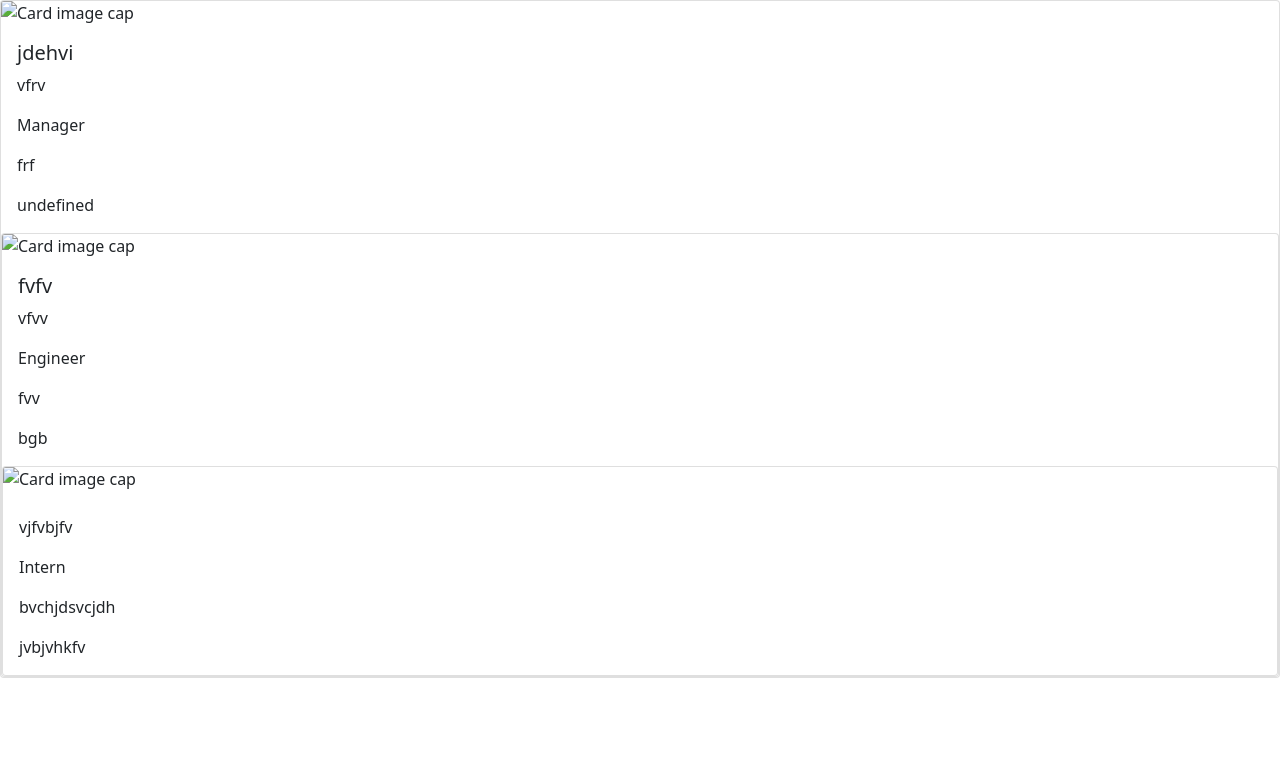
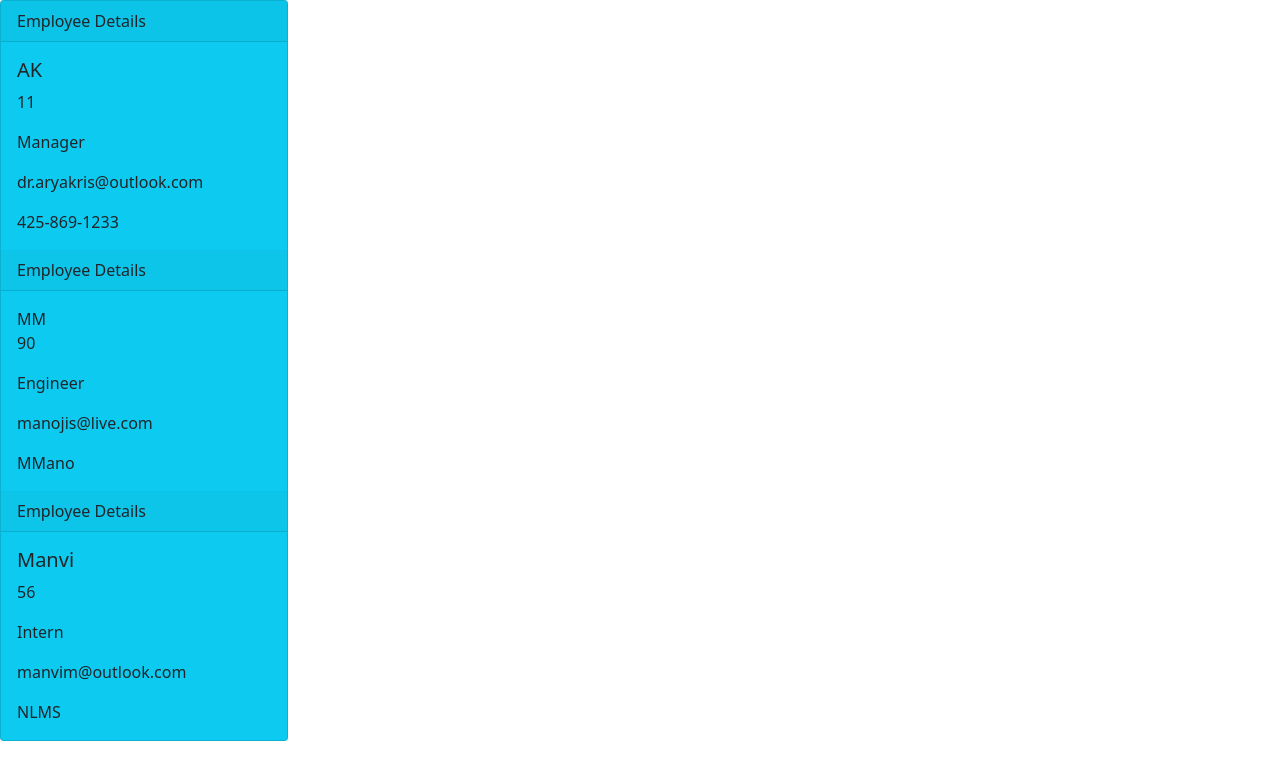
Before and after one commit to AryaKris/TeamProfile-Generator, a website: page src/teamprofile.html in a window 1280 px wide. Drawn offline with nearby package versions, Linux system fonts and the light colour scheme.

Commit message:
updating html template

```diff
--- a/src/teamprofile.html
+++ b/src/teamprofile.html
@@ -7,42 +7,41 @@
     <meta http-equiv="X-UA-Compatible" content="IE=edge">
     <meta name="viewport" content="width=device-width, initial-scale=1.0">
     <!-- CSS only -->
-    <link href="https://cdn.jsdelivr.net/npm/bootstrap@5.1.3/dist/css/bootstrap.min.css" rel="stylesheet"
-        integrity="sha384-1BmE4kWBq78iYhFldvKuhfTAU6auU8tT94WrHftjDbrCEXSU1oBoqyl2QvZ6jIW3" crossorigin="anonymous">
-    <title>Document</title>
+<link href="https://cdn.jsdelivr.net/npm/bootstrap@5.1.3/dist/css/bootstrap.min.css" rel="stylesheet" integrity="sha384-1BmE4kWBq78iYhFldvKuhfTAU6auU8tT94WrHftjDbrCEXSU1oBoqyl2QvZ6jIW3" crossorigin="anonymous">
+    <title>TeamProfile Generator</title>
 </head>
 
 <body>
-    <div class="card-deck">
- <div class="card">
-            <img class="card-img-top" src="..." alt="Card image cap">
-            <div class="card-body">
-                <h5 class="card-title">jdehvi</h5>
-                <p class="card-text">vfrv</p>
+    <div class="card text-dark bg-info mb-3 d-flex flex-wrap" style="max-width: 18rem; ">
+ <div class="card-header">Employee Details</div>
+           <div class="card-body ">
+
+                <h5 class="card-title">AK</h5>
+                <p class="card-text">11</p>
                 <p class="card-text">Manager</p>
-                <p class="card-text">frf</p>
+                <p class="card-text">dr.aryakris@outlook.com</p>
 
-                <p class="card-text">undefined</p>
+                <p class="card-text">425-869-1233</p>
 
-        </div> <div class="card">
-            <img class="card-img-top" src="..." alt="Card image cap">
-            <div class="card-body">
-                <h5 class="card-title">fvfv</h5>
-                <p class="card-text">vfvv</p>
+        </div> <div class="card-header">Employee Details</div>
+           <div class="card-body >
+
+                <h5 class="card-title">MM</h5>
+                <p class="card-text">90</p>
                 <p class="card-text">Engineer</p>
-                <p class="card-text">fvv</p>
+                <p class="card-text">manojis@live.com</p>
 
-                <p class="card-text">bgb</p>
+                <p class="card-text">MMano</p>
 
-        </div> <div class="card">
-            <img class="card-img-top" src="..." alt="Card image cap">
-            <div class="card-body">
-                <h5 class="card-title"></h5>
-                <p class="card-text">vjfvbjfv</p>
+        </div> <div class="card-header">Employee Details</div>
+           <div class="card-body display: flex;">
+
+                <h5 class="card-title">Manvi</h5>
+                <p class="card-text">56</p>
                 <p class="card-text">Intern</p>
-                <p class="card-text">bvchjdsvcjdh</p>
+                <p class="card-text">manvim@outlook.com</p>
 
-                <p class="card-text">jvbjvhkfv</p>
+                <p class="card-text">NLMS</p>
 
         </div>
     </div>
```
Also changed, not shown: src/generateHtml.js (+11 -11 lines), README2.md (deleted).
